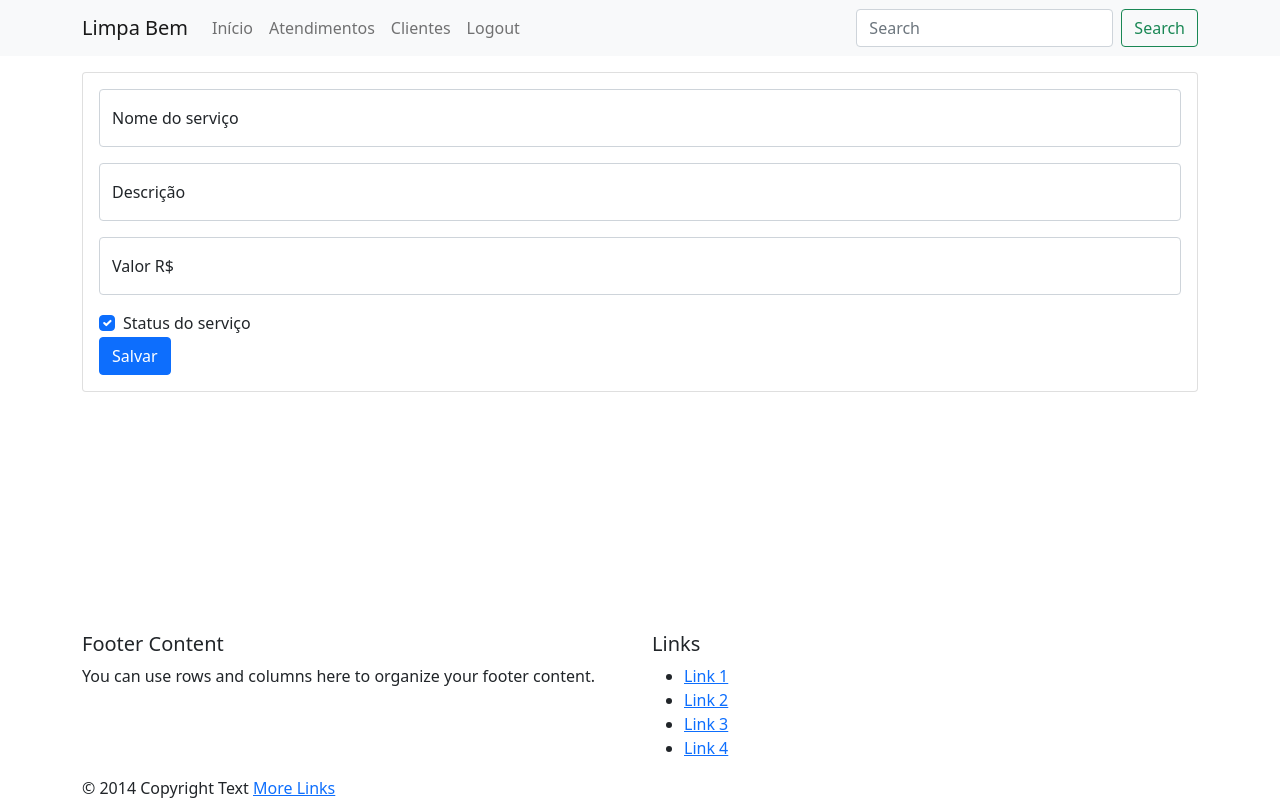
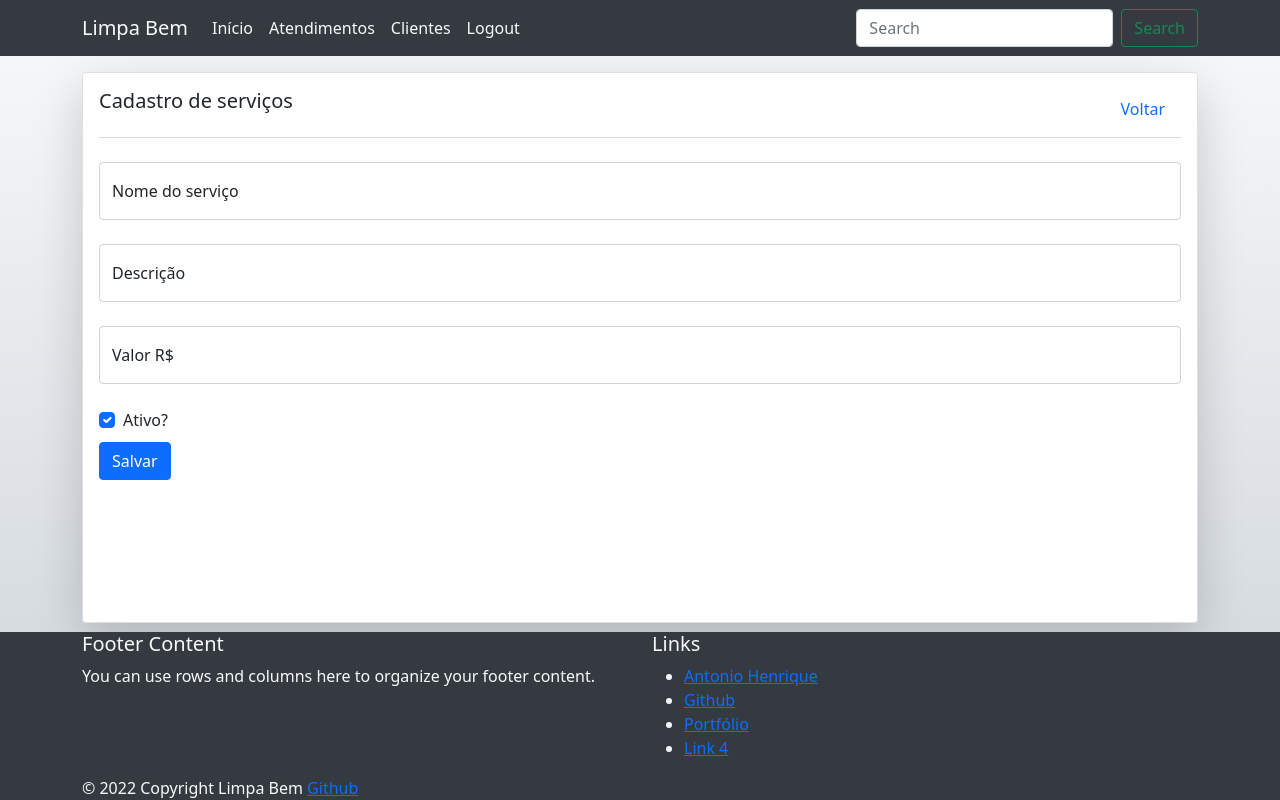
Before and after one commit to ahdesenvolvimento/limpa_bem, a Django app: template apps/templates/core/servicos/form.html in a window 1280 px wide. Run offline with Django 3.2, Linux system fonts and the light colour scheme; the template is opened without the code that fills it, so the values that code supplies are empty; some libraries are stand-ins or nearby versions.

Commit message:
estilizando form e index servicos, bem como adicionando scripts

```diff
--- a/apps/core/views.py
+++ b/apps/core/views.py
@@ -66,6 +66,7 @@ def deletar_servico(request, pk):
             return redirect('index')
         servico = Servico.objects.get(id=pk)
         servico.delete()
+        messages.success(request, 'Serviço deletado com sucesso.')
     except Servico.DoesNotExist:
         messages.error(request, 'Serviço não cadastrado.')
     return redirect('index_servicos')
--- a/apps/static/css/styles.css
+++ b/apps/static/css/styles.css
@@ -2,13 +2,39 @@ body {
   display: flex;
   min-height: 100vh;
   flex-direction: column;
+  background: linear-gradient(to bottom, #F8F9FA, #CED4DA);
 }
 
 main {
   flex: 1 0 auto;
 }
 
-  footer{
+nav {
+  background-color: #343A40 !important;
+}
+
+nav ul li a,
+.navbar-brand {
+  color: #F8F9FA !important;
+}
+
+.navbar-toggler {
+  background-color: #F8F9FA !important;
+}
+
+footer {
   position: relative;
   bottom: 0;
+  background-color: #343A40;
+  color: #F8F9FA;
+  /* font-weight: bold; */
 }
+
+.icon-align {
+  vertical-align: text-bottom;
+  text-align: center;
+}
+
+#main-card{
+  min-height: 100%;
+}
--- a/apps/static/js/scripts.js
+++ b/apps/static/js/scripts.js
@@ -1,3 +1,4 @@
-window.onload = function (){
-    // alert('ops');
+function voltar(){
+    event.preventDefault();
+    window.history.back();
 }
--- a/apps/templates/core/servicos/form.html
+++ b/apps/templates/core/servicos/form.html
@@ -1,59 +1,68 @@
 {% extends 'layouts/base.html' %}
 
 {% block main %}
-<script src="https://ajax.googleapis.com/ajax/libs/jquery/1.10.2/jquery.min.js" type="text/javascript"></script>
-  <script src="https://cdnjs.cloudflare.com/ajax/libs/jquery-maskmoney/3.0.2/jquery.maskMoney.min.js" type="text/javascript"></script>
     <div class="row">
+        <div class="col-12 d-flex justify-content-between">
+            <h5>Cadastro de serviços</h5>
+            <a href="#" class="nav-link" title="Voltar para a página anterior" onclick="voltar()">
+                <i class="cil-arrow-circle-left"></i>
+            Voltar</a>
+        </div>
+        <div class="col-12 mb-3">
+            <div class="dropdown-divider"></div>
+        </div>
         <div class="col-12">
-            <form action="" method="POST">
+            <form action="" method="POST" class="needs-validation" novalidate>
                 {% csrf_token %}
                 <div class="row">
-                    <div class="col-md-12">
+                    <div class="col-md-12 mb-2">
                         <div class="form-group">
                             <div class="form-floating mb-3">
-                                <input type="text" name="nome" id="nome" maxlength="255" class="form-control" placeholder="Nome" value="{{servico.nome}}">
+                                <input type="text" name="nome" id="nome" maxlength="255" required class="form-control" placeholder="Nome" value="{{servico.nome}}">
                                 <label for="nome">Nome do serviço</label>
+                                <div class="invalid-feedback">
+                                    Informe o nome do serviço.
+                                </div>
+                            </div>
+                        </div>
+                    </div>
+                    <div class="col-md-12 mb-2">
+                        <div class="form-group">
+                            <div class="form-floating mb-3">
+                                <input type="text" name="descricao" id="descricao" required maxlength="255" class="form-control" placeholder="Descricao" value="{{servico.descricao}}">
+                                <label for="descricao">Descrição</label>
+                                <div class="invalid-feedback">
+                                    Informe uma descrição para o serviço.
+                                </div>
                             </div>
                         </div>
                     </div>
 
-                    <div class="col-md-12">
+                    <div class="col-md-12 mb-2">
                         <div class="form-group">
                             <div class="form-floating mb-3">
-                                <input type="text" name="descricao" id="descricao" maxlength="255" class="form-control" placeholder="Descricao" value="{{servico.descricao}}">
-                                <label for="descricao">Descrição</label>
+                                <input type="text" name="valor" id="valor" maxlength="255" required class="form-control" placeholder="Valor" value="{{servico.valor}}">
+                                <label for="valor">Valor R$</label>
+                                <div class="invalid-feedback">
+                                    Informe o valor (R$) do serviço.
+                                </div>
                             </div>
                         </div>
                     </div>
-
-                    <div class="col-md-12">
-                        <div class="form-group">
-                            <div class="form-floating mb-3">
-                                <input type="text" name="valor" id="valor" maxlength="255" class="form-control" placeholder="Valor" value="{{servico.valor}}">
-                                <label for="valor">Valor R$</label>
-                            </div>
-                        </div>
-                    </div>
-
-                    <div class="col-md-12">
+                    <div class="col-md-12 mb-2">
                         <div class="form-check">
                             <input class="form-check-input" type="checkbox" checked id="status" name="status">
                             <label class="form-check-label" for="flexCheckDefault">
-                              Status do serviço
+                              Ativo?
                             </label>
                           </div>
                     </div>
-                    <div class="col-md-12">
+                    <div class="col-md-12 mb-2">
                         <button type="submit" class="btn btn-primary">Salvar</button>
                     </div>
                 </div>
             </form>
         </div>
     </div>
-    <script>
-        $(function() {
-    $('input[name=valor]').maskMoney();
-  })
-    </script>
-
+    {% include 'includes/scripts.html' %}
 {% endblock main %}
--- a/apps/templates/includes/footer.html
+++ b/apps/templates/includes/footer.html
@@ -8,9 +8,9 @@
         <div class="col l4 offset-l2 s12">
           <h5 class="white-text">Links</h5>
           <ul>
-            <li><a class="grey-text text-lighten-3" href="#!">Link 1</a></li>
-            <li><a class="grey-text text-lighten-3" href="#!">Link 2</a></li>
-            <li><a class="grey-text text-lighten-3" href="#!">Link 3</a></li>
+            <li><a class="grey-text text-lighten-3" href="#!">Antonio Henrique</a></li>
+            <li><a class="grey-text text-lighten-3" href="#!">Github</a></li>
+            <li><a class="grey-text text-lighten-3" href="#!">Portfólio</a></li>
             <li><a class="grey-text text-lighten-3" href="#!">Link 4</a></li>
           </ul>
         </div>
@@ -18,8 +18,8 @@
     </div>
     <div class="footer-copyright">
       <div class="container">
-      © 2014 Copyright Text
-      <a class="grey-text text-lighten-4 right" href="#!">More Links</a>
+      © 2022 Copyright Limpa Bem
+      <a class="grey-text text-lighten-4 right" href="#!">Github</a>
       </div>
     </div>
   </footer>
--- a/apps/templates/includes/header.html
+++ b/apps/templates/includes/header.html
@@ -1,13 +1,13 @@
-<header>
-    <nav class="navbar navbar-expand-lg navbar-light bg-light">
+<header id="header">
+    <nav class="navbar navbar-expand-lg navbar-light">
         <div class="container">
             <a class="navbar-brand" href="#">Limpa Bem</a>
             <button class="navbar-toggler" type="button" data-bs-toggle="collapse"
-                data-bs-target="#navbarSupportedContent" aria-controls="navbarSupportedContent" aria-expanded="false"
+                data-bs-target="#collapseNavbar" aria-controls="collapseNavbar" aria-expanded="false"
                 aria-label="Toggle navigation">
                 <span class="navbar-toggler-icon"></span>
             </button>
-            <div class="collapse navbar-collapse" id="navbarSupportedContent">
+            <div class="collapse navbar-collapse" id="collapseNavbar">
                 <ul class="navbar-nav me-auto mb-2 mb-lg-0">
                     <li class="nav-item">
                         <a class="nav-link" aria-current="page" href="#">Início</a>
--- /dev/null
+++ b/apps/templates/includes/scripts.html
@@ -0,0 +1,12 @@
+
+{% block javascript %}
+<script src="https://ajax.googleapis.com/ajax/libs/jquery/1.10.2/jquery.min.js" type="text/javascript"></script>
+<script src="https://cdnjs.cloudflare.com/ajax/libs/jquery-maskmoney/3.0.2/jquery.maskMoney.min.js" type="text/javascript"></script>
+<!-- <script src="https//cdn.datatables.net/1.11.5/js/jquery.dataTables.min.js"></script> -->
+<script>
+    $(function() {
+        $("#main-container").css('height', "calc(100vh - "+($('.page-footer').height()+$("#header").height() + 25)+"px)");
+        $('input[name=valor]').maskMoney();
+    })
+</script>
+{% endblock javascript %}
--- a/apps/templates/layouts/base.html
+++ b/apps/templates/layouts/base.html
@@ -8,15 +8,16 @@
     <meta name="viewport" content="width=device-width, initial-scale=1.0">
     <link href="https://cdn.jsdelivr.net/npm/bootstrap@5.0.2/dist/css/bootstrap.min.css" rel="stylesheet">
     <link rel="stylesheet" href="{% static 'css/styles.css' %}">
-    <!-- <link src="{% static 'css/styles.css' %}" rel="stylesheet"> -->
+    <link rel="stylesheet" href="https://unpkg.com/@coreui/icons/css/all.min.css">
+    <link rel="stylesheet" href="https://cdn.datatables.net/1.11.5/css/jquery.dataTables.min.css">
     <title>Limpa Bem</title>
 </head>
 
 <body>
     {% include 'includes/header.html' %}
     <main>
-        <div class="container">
-            <div class="card mt-3 mb-3">
+        <div class="container" id="main-container">
+            <div class="card mt-3 mb-3 shadow-lg" id="main-card">
                 <div class="card-body">
                     {% block main %}
 
@@ -29,6 +30,26 @@
 
     <script src="https://cdn.jsdelivr.net/npm/bootstrap@5.0.2/dist/js/bootstrap.bundle.min.js"></script>
     <script src="{% static 'js/scripts.js' %}"></script>
+    <script>
+        (function () {
+            'use strict'
+
+            // Fetch all the forms we want to apply custom Bootstrap validation styles to
+            var forms = document.querySelectorAll('.needs-validation')
+
+            // Loop over them and prevent submission
+            Array.prototype.slice.call(forms)
+                .forEach(function (form) {
+                    form.addEventListener('submit', function (event) {
+                        if (!form.checkValidity()) {
+                            event.preventDefault()
+                            event.stopPropagation()
+                        }
+                        form.classList.add('was-validated')
+                    }, false)
+                })
+        })()
+    </script>
 </body>
 
 </html>
```
Also changed, not shown: apps/templates/core/servicos/index.html (+32 -9 lines). Lines whose indentation alone changed are shown as unchanged.
